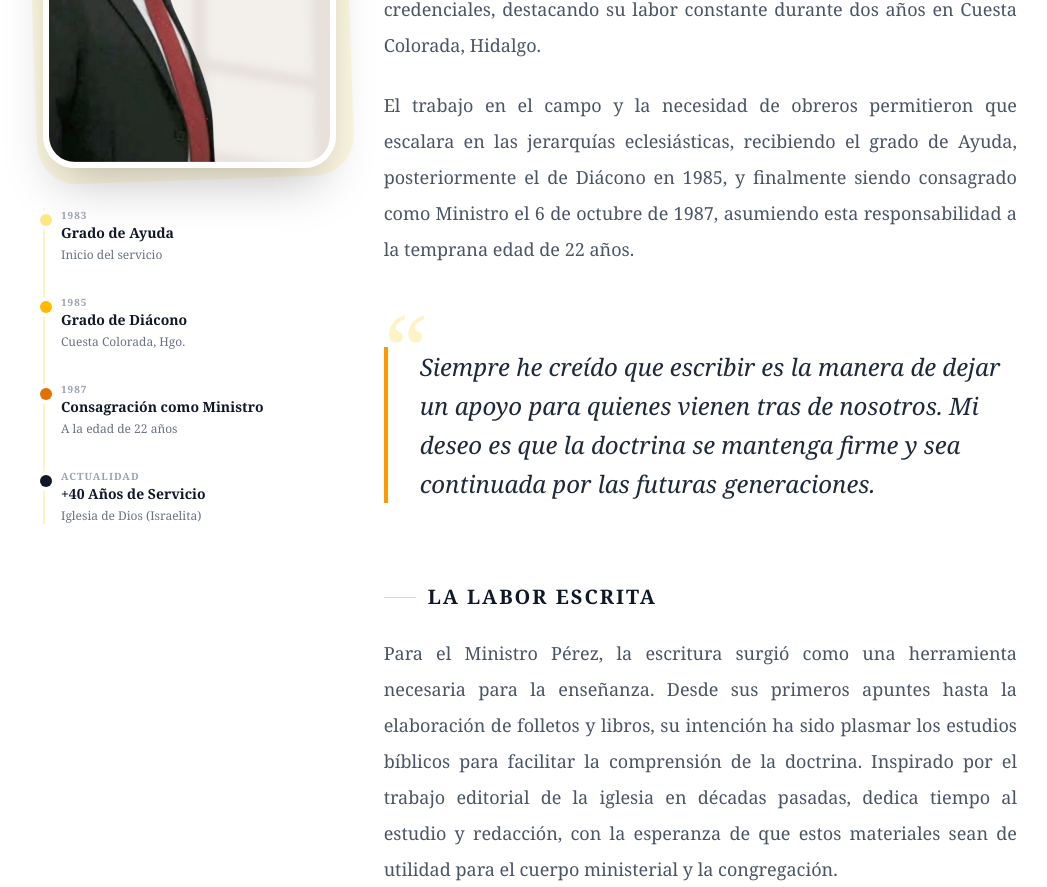
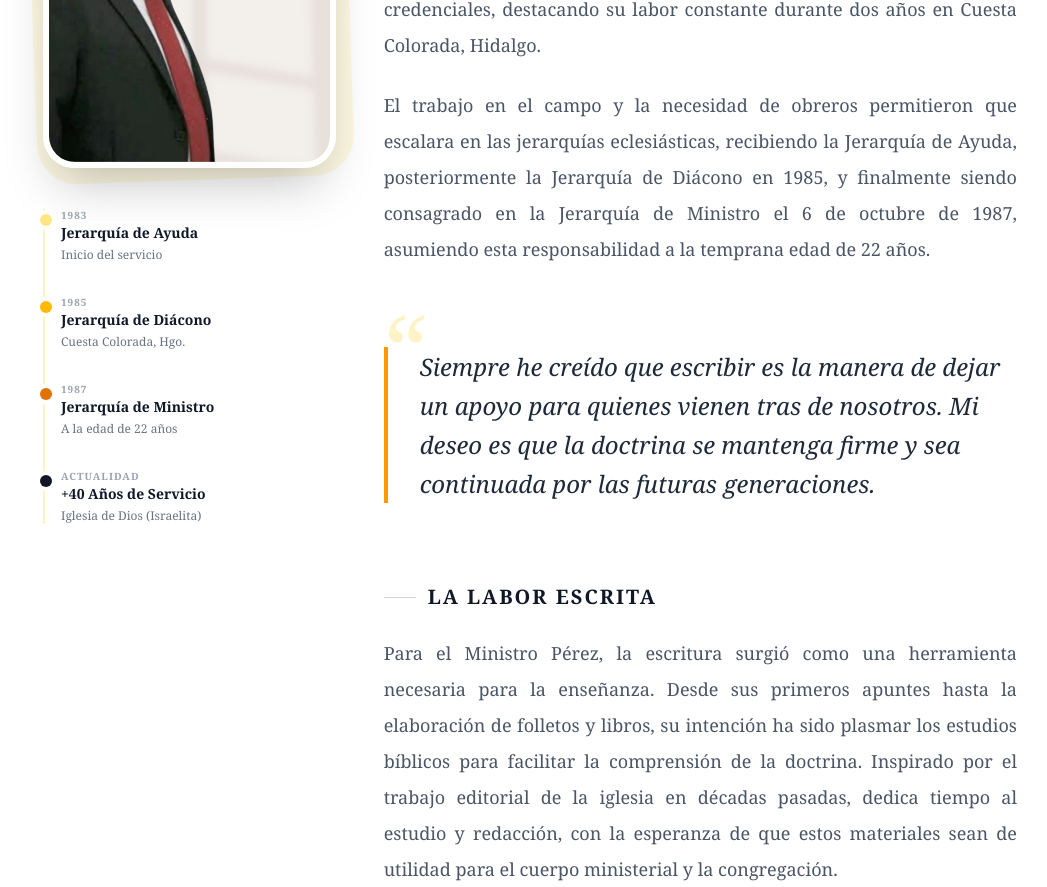
Before and after one commit to aroncithoper-cyber/biblioteca-papa, a Next.js app: page /biografia in a window 1280 px wide. Shown: the part 840-1727 px from the top of the page, without its empty margins (110-1157 px from the left). Built offline with nearby package versions, Linux system fonts and the light colour scheme; no server answers; sample sign-in values are in the browser's storage.

Commit message:
Correccion de jerarquias en biografia y visibilidad de autor en movil

```diff
--- a/src/app/biografia/page.tsx
+++ b/src/app/biografia/page.tsx
@@ -10,7 +10,6 @@ export default function BiografiaPage() {
 
       {/* --- HERO SECTION --- */}
       <section className="relative h-[65vh] flex items-end justify-center overflow-hidden bg-gray-900">
-        {/* CORRECCIÓN DE FOTO: Agregado 'object-top' para que se vea la cara y no los pies */}
         <div className="absolute inset-0 w-full h-full">
             <img
             src="/papa-predicando.png"
@@ -55,7 +54,7 @@ export default function BiografiaPage() {
                 <div className="relative">
                   <div className="absolute -left-[21px] top-1.5 w-3 h-3 bg-amber-200 rounded-full ring-4 ring-white"></div>
                   <p className="text-[10px] font-black uppercase text-gray-400 tracking-widest">1983</p>
-                  <p className="text-sm font-bold text-gray-900">Grado de Ayuda</p>
+                  <p className="text-sm font-bold text-gray-900">Jerarquía de Ayuda</p>
                   <p className="text-xs text-gray-500 mt-1">Inicio del servicio</p>
                 </div>
 
@@ -63,7 +62,7 @@ export default function BiografiaPage() {
                 <div className="relative">
                   <div className="absolute -left-[21px] top-1.5 w-3 h-3 bg-amber-400 rounded-full ring-4 ring-white"></div>
                   <p className="text-[10px] font-black uppercase text-gray-400 tracking-widest">1985</p>
-                  <p className="text-sm font-bold text-gray-900">Grado de Diácono</p>
+                  <p className="text-sm font-bold text-gray-900">Jerarquía de Diácono</p>
                   <p className="text-xs text-gray-500 mt-1">Cuesta Colorada, Hgo.</p>
                 </div>
 
@@ -71,7 +70,7 @@ export default function BiografiaPage() {
                 <div className="relative">
                   <div className="absolute -left-[21px] top-1.5 w-3 h-3 bg-amber-600 rounded-full ring-4 ring-white"></div>
                   <p className="text-[10px] font-black uppercase text-gray-400 tracking-widest">1987</p>
-                  <p className="text-sm font-bold text-gray-900">Consagración como Ministro</p>
+                  <p className="text-sm font-bold text-gray-900">Jerarquía de Ministro</p>
                   <p className="text-xs text-gray-500 mt-1">A la edad de 22 años</p>
                 </div>
 
@@ -85,23 +84,22 @@ export default function BiografiaPage() {
               </div>
             </div>
 
-            {/* COLUMNA DERECHA: TEXTO SOBRIO Y HUMILDE */}
+            {/* COLUMNA DERECHA: TEXTO */}
             <div className="lg:col-span-8 space-y-12">
 
               <div className="space-y-6">
                 <h2 className="text-3xl md:text-4xl font-bold text-gray-900 leading-tight">
                   Una historia de <span className="text-amber-700 decoration-amber-200 decoration-4 underline-offset-4">servicio.</span>
                 </h2>
-                {/* Texto ajustado: Más hechos, menos adjetivos */}
                 <p className="text-gray-600 leading-loose text-lg text-justify font-light">
                   <span className="font-bold text-gray-900 text-xl">L</span>a trayectoria de <strong>J. Enrique Pérez L.</strong> comenzó en 1982, asistiendo a las reuniones de preparación bajo la instrucción de los Ministros Santiago Montiel y Zeferino Jiménez. Con el deseo de ser útil en la obra, comenzó a atender diversas localidades contando únicamente con cartas credenciales, destacando su labor constante durante dos años en Cuesta Colorada, Hidalgo.
                 </p>
                 <p className="text-gray-600 leading-loose text-lg text-justify font-light">
-                  El trabajo en el campo y la necesidad de obreros permitieron que escalara en las jerarquías eclesiásticas, recibiendo el grado de Ayuda, posteriormente el de Diácono en 1985, y finalmente siendo consagrado como <strong>Ministro el 6 de octubre de 1987</strong>, asumiendo esta responsabilidad a la temprana edad de 22 años.
+                  El trabajo en el campo y la necesidad de obreros permitieron que escalara en las jerarquías eclesiásticas, recibiendo la <strong>Jerarquía de Ayuda</strong>, posteriormente la <strong>Jerarquía de Diácono</strong> en 1985, y finalmente siendo consagrado en la <strong>Jerarquía de Ministro</strong> el 6 de octubre de 1987, asumiendo esta responsabilidad a la temprana edad de 22 años.
                 </p>
               </div>
 
-              {/* Cita sobre la escritura (Mantenemos su voz genuina) */}
+              {/* Cita */}
               <div className="relative py-8">
                  <div className="absolute left-0 top-0 text-8xl text-amber-100 font-serif -translate-y-4">“</div>
                  <blockquote className="relative z-10 pl-8 border-l-4 border-amber-500 italic text-xl md:text-2xl text-gray-800 leading-relaxed font-serif">
--- a/src/components/Header.tsx
+++ b/src/components/Header.tsx
@@ -33,7 +33,7 @@ export default function Header() {
 
   const isAdmin = !!user && ADMIN_EMAILS.includes((user.email || "").toLowerCase());
 
-  // Función para soporte por WhatsApp (Tu número configurado)
+  // Función para soporte por WhatsApp
   const handleSupport = () => {
     const message = encodeURIComponent("Hola, necesito ayuda con la plataforma Consejero del Obrero.");
     window.open(`https://wa.me/5215530270067?text=${message}`, "_blank");
@@ -82,7 +82,7 @@ export default function Header() {
               {isAdmin ? (
                 <Link
                   href="/admin"
-                  className="text-[10px] font-bold tracking-[0.2em] uppercase text-amber-700 bg-amber-50 px-4 py-2 rounded-full border border-amber-100 shadow-sm hover:bg-amber-100 transition-colors"
+                  className="hidden md:block text-[10px] font-bold tracking-[0.2em] uppercase text-amber-700 bg-amber-50 px-4 py-2 rounded-full border border-amber-100 shadow-sm hover:bg-amber-100 transition-colors"
                 >
                   Panel
                 </Link>
@@ -96,14 +96,15 @@ export default function Header() {
                 Libros
               </Link>
 
-              {/* NUEVO: Enlace a Biografía (Autor) */}
+              {/* ENLACE A BIOGRAFÍA (AUTOR) - Visible en celular ahora */}
               <Link
                 href="/biografia"
-                className="hidden sm:block text-[10px] font-bold tracking-[0.2em] uppercase text-gray-400 hover:text-amber-600 transition-colors"
+                className="text-[10px] font-bold tracking-[0.2em] uppercase text-gray-400 hover:text-amber-600 transition-colors"
               >
                 Autor
               </Link>
 
+              {/* Galería (Oculta en celular para no saturar, visible en PC) */}
               <Link
                 href="/galeria"
                 className="hidden sm:block text-[10px] font-bold tracking-[0.2em] uppercase text-gray-400 hover:text-amber-600 transition-colors"
```
